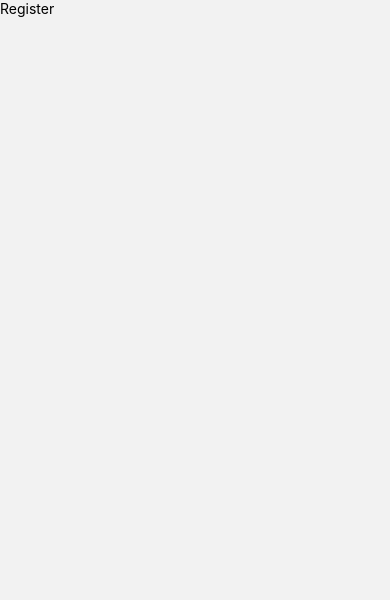
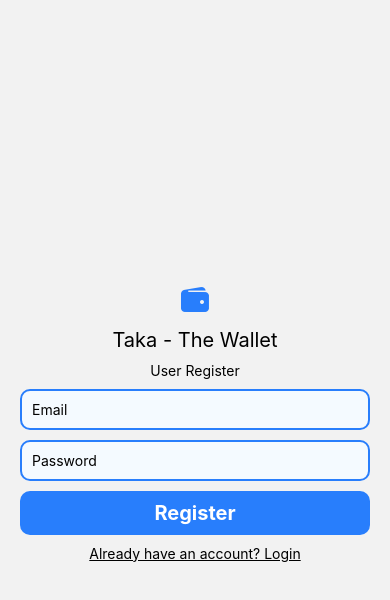
Before and after one commit to shz-code/taka_the_wallet, a React Native app: screen /Register in a window 390 px wide. Shown: the top 600 px of the page. Built offline with nearby package versions, Linux system fonts and the light colour scheme.

Commit message:
add: Login Register Screen Design

```diff
--- a/app/screens/Login.jsx
+++ b/app/screens/Login.jsx
@@ -1,9 +1,55 @@
-import { Text, View } from "react-native";
+import React, { useState } from "react";
+import { Pressable, Text, TextInput, View } from "react-native";
+import Icon from "../components/ui/Icon";
+import styles from "../styles/styles";
 
-const Login = () => {
+const Login = ({ navigation }) => {
+  const [email, setEmail] = useState("");
+  const [password, setPassword] = useState("");
+
+  const handleLogin = () => {
+    // Perform login logic here
+    console.log("Email:", email);
+    console.log("Password:", password);
+  };
+
   return (
-    <View>
-      <Text>Login</Text>
+    <View style={styles.loginContainer}>
+      <Icon name="wallet" color="#287EFC" size={32} />
+      <Text style={{ ...styles.brandText, color: "#000", marginVertical: 10 }}>
+        Taka - The Wallet
+      </Text>
+      <Text>User Login</Text>
+      <View style={{ width: "100%", gap: 10, paddingVertical: 10 }}>
+        <TextInput
+          style={styles.input}
+          placeholder="Email"
+          onChangeText={setEmail}
+          value={email}
+        />
+
+        <TextInput
+          style={styles.input}
+          placeholder="Password"
+          secureTextEntry
+          onChangeText={setPassword}
+          value={password}
+        />
+      </View>
+
+      <Pressable style={styles.button} onPress={handleLogin}>
+        <Text style={{ fontSize: 20, fontWeight: "bold", color: "#fff" }}>
+          Login
+        </Text>
+      </Pressable>
+      <Pressable
+        style={{ alignItems: "center", marginTop: 10 }}
+        onPress={() => navigation.navigate("Register")}
+      >
+        <Text style={{ textDecorationLine: "underline" }}>
+          New here? Register
+        </Text>
+      </Pressable>
     </View>
   );
 };
--- a/app/screens/Register.jsx
+++ b/app/screens/Register.jsx
@@ -1,9 +1,55 @@
-import { Text, View } from "react-native";
+import { useState } from "react";
+import { Pressable, Text, TextInput, View } from "react-native";
+import Icon from "../components/ui/Icon";
+import styles from "../styles/styles";
 
-const Register = () => {
+const Register = ({ navigation }) => {
+  const [email, setEmail] = useState("");
+  const [password, setPassword] = useState("");
+
+  const handleLogin = () => {
+    // Perform login logic here
+    console.log("Email:", email);
+    console.log("Password:", password);
+  };
+
   return (
-    <View>
-      <Text>Register</Text>
+    <View style={styles.loginContainer}>
+      <Icon name="wallet" color="#287EFC" size={32} />
+      <Text style={{ ...styles.brandText, color: "#000", marginVertical: 10 }}>
+        Taka - The Wallet
+      </Text>
+      <Text>User Register</Text>
+      <View style={{ width: "100%", gap: 10, paddingVertical: 10 }}>
+        <TextInput
+          style={styles.input}
+          placeholder="Email"
+          onChangeText={setEmail}
+          value={email}
+        />
+
+        <TextInput
+          style={styles.input}
+          placeholder="Password"
+          secureTextEntry
+          onChangeText={setPassword}
+          value={password}
+        />
+      </View>
+
+      <Pressable style={styles.button} onPress={handleLogin}>
+        <Text style={{ fontSize: 20, fontWeight: "bold", color: "#fff" }}>
+          Register
+        </Text>
+      </Pressable>
+      <Pressable
+        style={{ alignItems: "center", marginTop: 10 }}
+        onPress={() => navigation.navigate("Login")}
+      >
+        <Text style={{ textDecorationLine: "underline" }}>
+          Already have an account? Login
+        </Text>
+      </Pressable>
     </View>
   );
 };
--- a/app/styles/styles.js
+++ b/app/styles/styles.js
@@ -109,6 +109,7 @@ const styles = StyleSheet.create({
     padding: 10,
     color: "#000",
     borderRadius: 10,
+    width: "100%",
   },
   accountCardMain: {
     flexDirection: "row",
@@ -158,6 +159,14 @@ const styles = StyleSheet.create({
     marginLeft: 26,
     color: "#fff",
   },
+
+  // Login
+  loginContainer: {
+    flex: 1,
+    alignItems: "center",
+    justifyContent: "center",
+    padding: 20,
+  },
 });
 
 export default styles;
```
